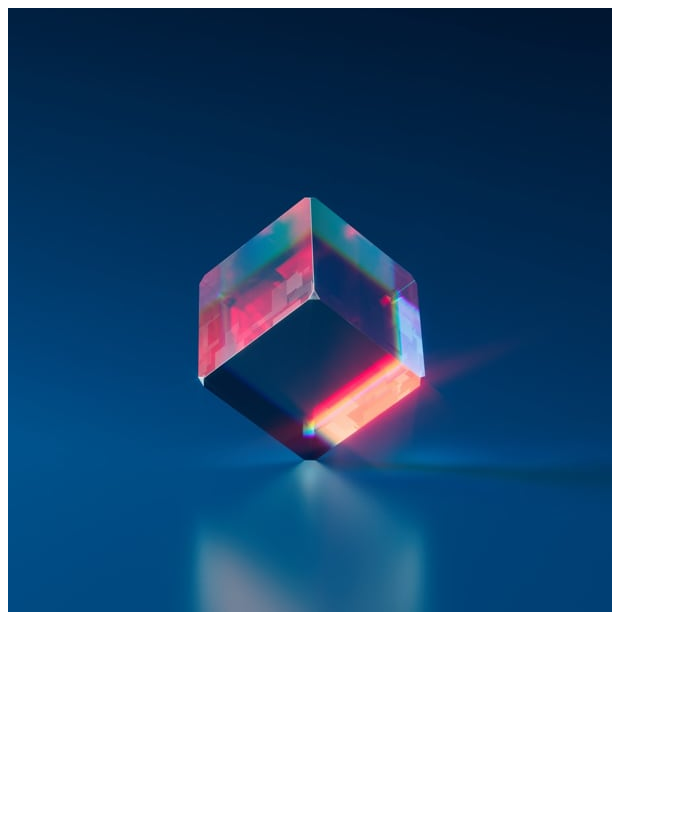
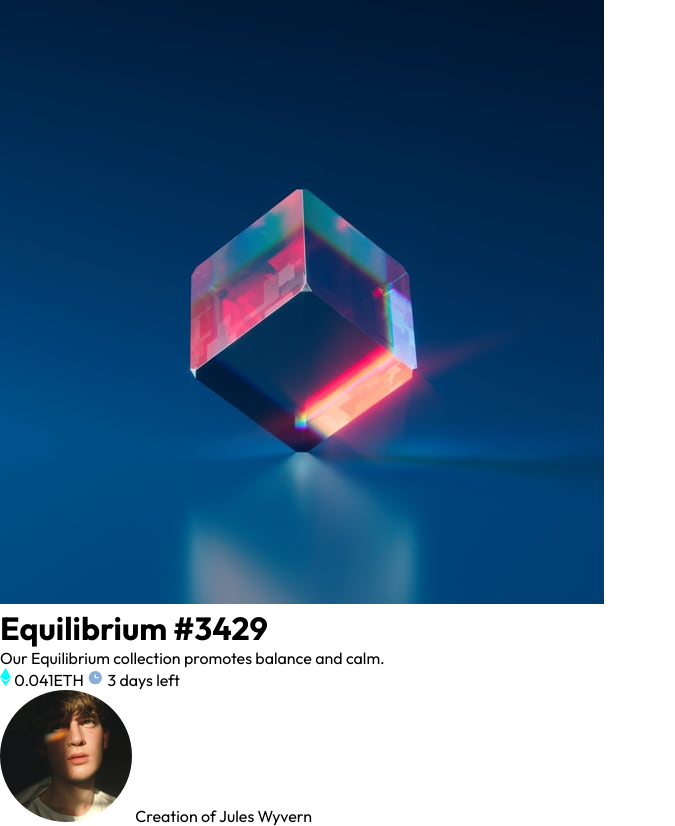
Before and after one commit to voffee/NFT-Preview-Card, a plain HTML site: page index.html in a window 1280 px wide. Shown: the whole page, without its empty margins (0-675 px from the left). Before the commit the page ends 800 px from the top, so only its background shows below. Drawn offline with Linux system fonts and the light colour scheme.

Commit message:
html page structure complete, css styling start

```diff
--- a/css/style.css
+++ b/css/style.css
@@ -0,0 +1,17 @@
+
+:root {
+    --container-color: #ffffff;
+    --page-color: #ffffff;
+    --paragraph-color: #ffffff;
+}
+
+/* Reset */
+* {
+    margin: 0;
+    padding: 0;
+}
+
+body {
+    font-family: 'Outfit', sans-serif;
+    background: var(--page-color);
+}
--- a/index.html
+++ b/index.html
@@ -12,16 +12,26 @@
     <link rel="stylesheet" href="/css/style.css">
     <title>NFT Preview Card</title>
 </head>
+
 <body>
     <main>
         <div class="container">
             <img src="/images/image-equilibrium.jpg" alt="NFT Image">
+
+            <h1>Equilibrium #3429</h1>
+            <p>Our Equilibrium collection promotes balance and calm.</p>
+
+            <img src="/images/icon-ethereum.svg" alt="equilibrium-icon"> <span class="equilibrium-icon-text"> 0.041ETH</span>
+
+            <img src="/images/icon-clock.svg" alt="clock-icon"> <span class="clock-icon-text"> 3 days left</span>
+
+            <div class="attribution">
+                <img src="/images/image-avatar.png" alt="profile-headshot">
+
+                Creation of <span class="name"> Jules Wyvern</span>
+            </div>
+
         </div>
-
     </main>
-
-    <footer>
-
-    </footer>
 </body>
 </html>
```
